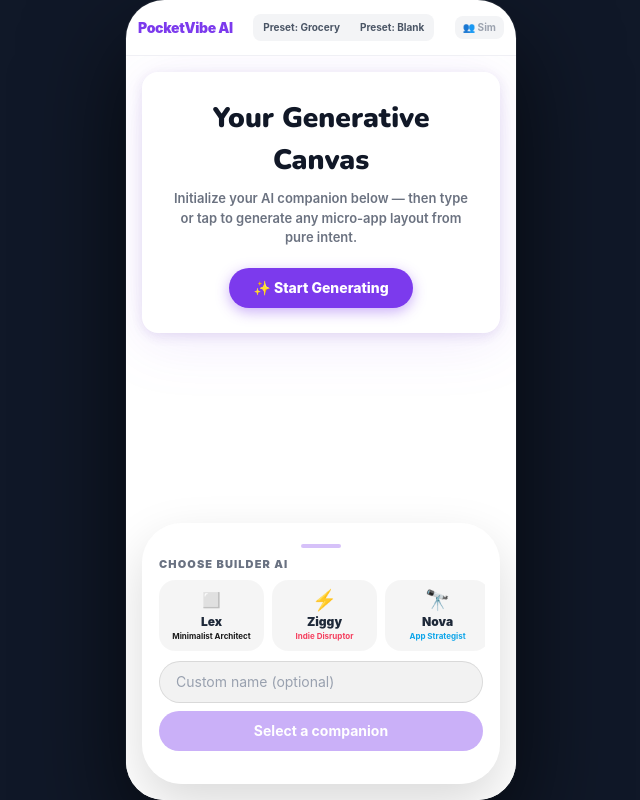
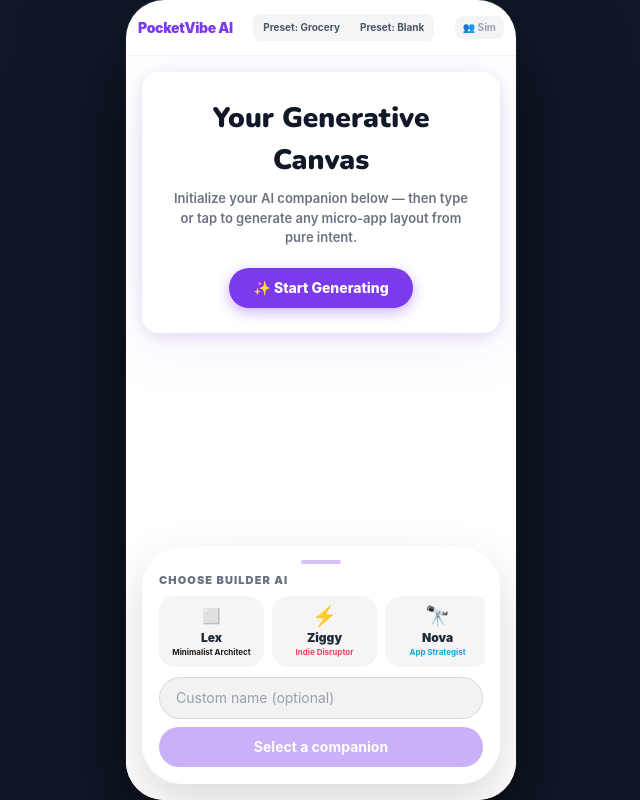
Before and after one commit to RushilMorgan/PocketVibe, a React (Vite) app: page / in a window 1280 px wide. Shown: the whole page, without its empty margins (319-959 px from the left). Built offline with nearby package versions, Linux system fonts and the light colour scheme.

Commit message:
fix: inline height style on CompanionSheet — bypass dynamic Tailwind class JIT issue

```diff
--- a/src/components/thumbzone/CompanionSheet.tsx
+++ b/src/components/thumbzone/CompanionSheet.tsx
@@ -150,14 +150,16 @@ function CompanionChat({ companion, appConfig, onPrompt, onSliderChange, onFocus
 export default function CompanionSheet({ companion, appConfig, onSelectArchetype, onSetCustomName, onConfirm, onPrompt, onSliderChange }: any) {
   const [expanded, setExpanded] = useState(false);
   const accentColor = companion.archetype?.accentColor ?? '#7c3aed';
-  const isChat = companion.phase === 'chat';
-  const heightClass = !isChat
-    ? 'h-auto pb-8 pt-2'
-    : expanded ? 'h-[50dvh]' : 'h-[28dvh]';
   return (
     <div
-      className={`absolute bottom-4 left-4 right-4 z-10 max-h-[85dvh] ${heightClass} flex flex-col overflow-hidden bg-white/40 backdrop-blur-xl border border-white/30 rounded-[2.5rem] shadow-[0_20px_50px_rgba(0,0,0,0.15)] transition-all duration-500`}
-      style={{ transition: 'height 500ms cubic-bezier(0.25, 1, 0.5, 1)' }}
+      className="absolute bottom-4 left-4 right-4 z-10 bg-white/30 backdrop-blur-xl border border-white/20 rounded-[2.5rem] shadow-[0_20px_50px_rgba(0,0,0,0.15)] flex flex-col overflow-hidden"
+      style={{
+        height: companion.phase === 'onboarding'
+          ? 'auto'
+          : expanded ? '46dvh' : '26dvh',
+        transition: 'height 500ms cubic-bezier(0.25, 1, 0.3, 1)',
+        paddingBottom: companion.phase === 'onboarding' ? '16px' : '0px'
+      }}
     >
       <div className="flex justify-center pt-3 pb-1 shrink-0">
         <div className="w-10 h-1 rounded-full" style={{ backgroundColor: `${accentColor}50` }} />
```
